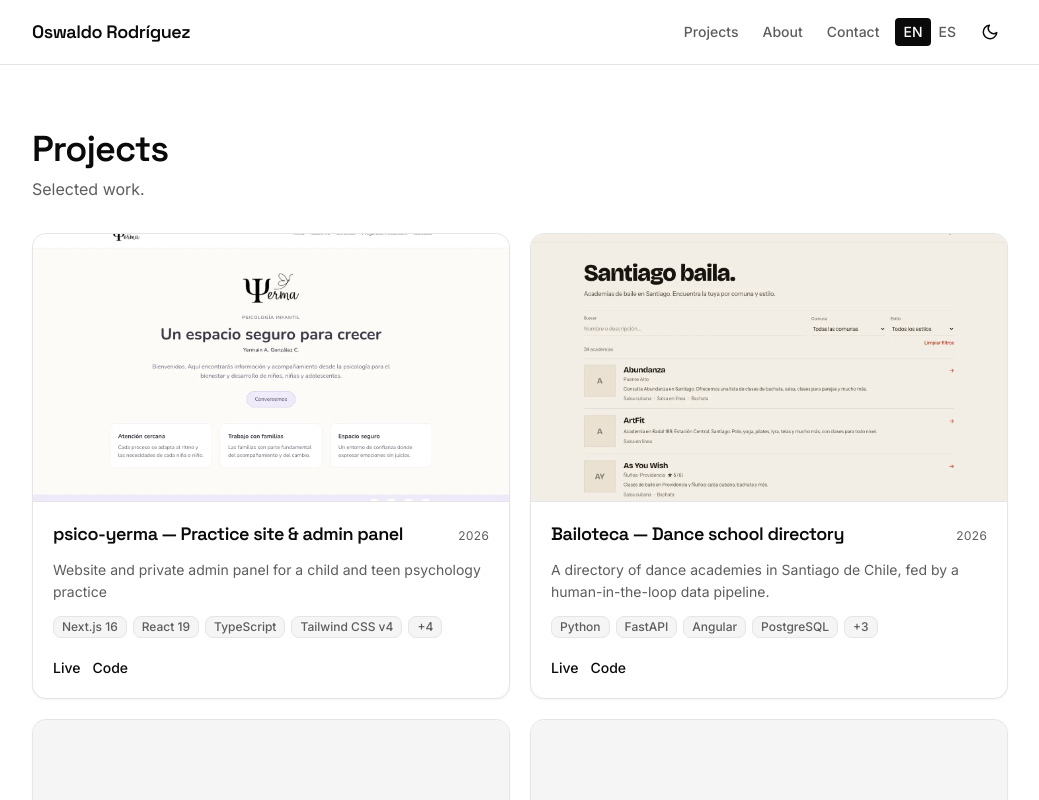
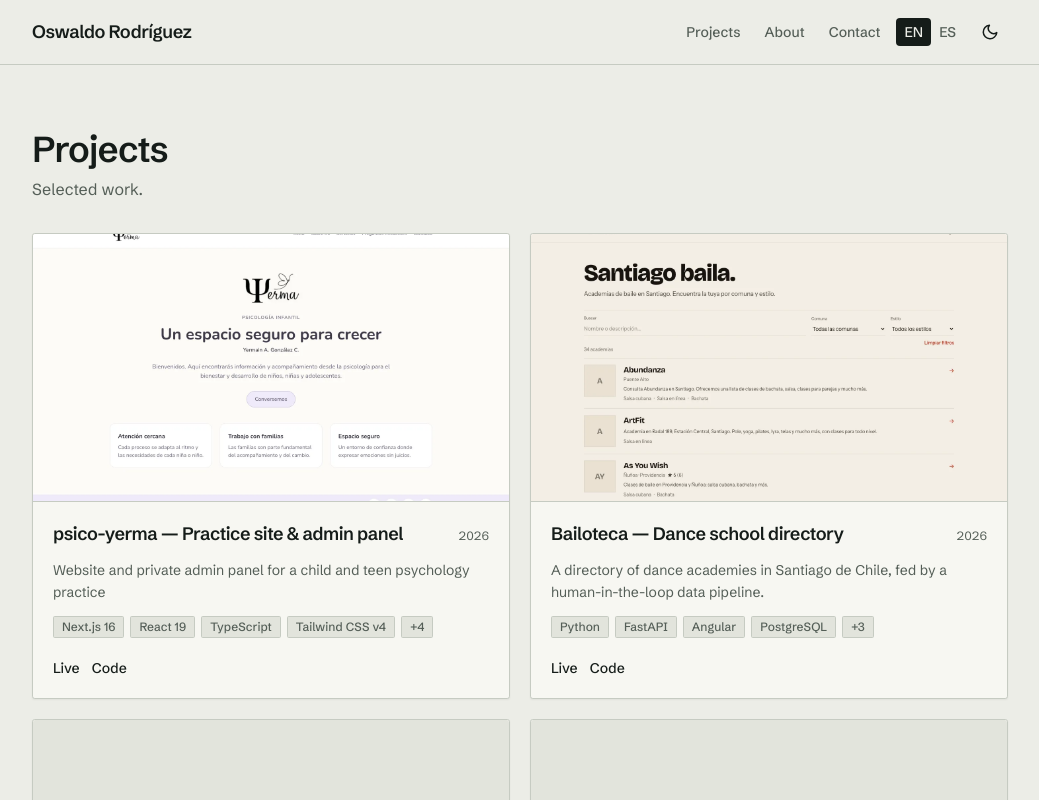
Before and after one commit to OswaldoRodriguez123/portfolio, a Next.js app: page /en/projects in a window 1280 px wide. Shown: the top 800 px of the page, without its empty margins (120-1159 px from the left). Built offline with nearby package versions, Linux system fonts and the light colour scheme; no server answers.

Commit message:
style: adopt the work-ledger palette and typefaces

```diff
--- a/app/[locale]/layout.tsx
+++ b/app/[locale]/layout.tsx
@@ -1,5 +1,5 @@
 import type { Metadata } from "next";
-import { Inter, Space_Grotesk } from "next/font/google";
+import { Schibsted_Grotesk, Source_Serif_4 } from "next/font/google";
 import { notFound } from "next/navigation";
 import { NextIntlClientProvider } from "next-intl";
 import { setRequestLocale } from "next-intl/server";
@@ -12,13 +12,13 @@ import { JsonLd } from "@/components/json-ld";
 import { isLocale, routing } from "@/i18n/routing";
 import { siteUrl } from "@/lib/seo";
 
-const inter = Inter({
-  variable: "--font-sans",
+const grotesk = Schibsted_Grotesk({
+  variable: "--font-grotesk",
   subsets: ["latin"],
 });
 
-const spaceGrotesk = Space_Grotesk({
-  variable: "--font-display",
+const serif = Source_Serif_4({
+  variable: "--font-source-serif",
   subsets: ["latin"],
 });
 
@@ -51,7 +51,7 @@ export default async function LocaleLayout({
     <html
       lang={locale}
       suppressHydrationWarning
-      className={`${inter.variable} ${spaceGrotesk.variable} h-full antialiased`}
+      className={`${grotesk.variable} ${serif.variable} h-full antialiased`}
     >
       <body className="flex min-h-full flex-col bg-background text-foreground">
         <JsonLd />
--- a/app/globals.css
+++ b/app/globals.css
@@ -7,23 +7,14 @@
 @theme inline {
   --color-background: var(--background);
   --color-foreground: var(--foreground);
-  --font-sans: var(--font-sans);
+  --font-sans: var(--font-grotesk);
   --font-mono: ui-monospace, SFMono-Regular, Menlo, Monaco, Consolas, "Liberation Mono", monospace;
   --font-heading: var(--font-display);
-  --font-display: var(--font-display);
-  --color-sidebar-ring: var(--sidebar-ring);
-  --color-sidebar-border: var(--sidebar-border);
-  --color-sidebar-accent-foreground: var(--sidebar-accent-foreground);
-  --color-sidebar-accent: var(--sidebar-accent);
-  --color-sidebar-primary-foreground: var(--sidebar-primary-foreground);
-  --color-sidebar-primary: var(--sidebar-primary);
-  --color-sidebar-foreground: var(--sidebar-foreground);
-  --color-sidebar: var(--sidebar);
-  --color-chart-5: var(--chart-5);
-  --color-chart-4: var(--chart-4);
-  --color-chart-3: var(--chart-3);
-  --color-chart-2: var(--chart-2);
-  --color-chart-1: var(--chart-1);
+  --font-display: var(--font-grotesk);
+  --font-serif: var(--font-source-serif);
+  --color-forest: var(--forest);
+  --color-on-forest: var(--on-forest);
+  --color-line: var(--line);
   --color-ring: var(--ring);
   --color-input: var(--input);
   --color-border: var(--border);
@@ -50,72 +41,52 @@
 }
 
 :root {
-  --background: oklch(1 0 0);
-  --foreground: oklch(0.145 0 0);
-  --card: oklch(1 0 0);
-  --card-foreground: oklch(0.145 0 0);
-  --popover: oklch(1 0 0);
-  --popover-foreground: oklch(0.145 0 0);
-  --primary: oklch(0.205 0 0);
-  --primary-foreground: oklch(0.985 0 0);
-  --secondary: oklch(0.97 0 0);
-  --secondary-foreground: oklch(0.205 0 0);
-  --muted: oklch(0.97 0 0);
-  --muted-foreground: oklch(0.48 0 0);
-  --accent: oklch(0.97 0 0);
-  --accent-foreground: oklch(0.205 0 0);
-  --destructive: oklch(0.577 0.245 27.325);
-  --border: oklch(0.922 0 0);
-  --input: oklch(0.922 0 0);
-  --ring: oklch(0.708 0 0);
-  --chart-1: oklch(0.87 0 0);
-  --chart-2: oklch(0.556 0 0);
-  --chart-3: oklch(0.439 0 0);
-  --chart-4: oklch(0.371 0 0);
-  --chart-5: oklch(0.269 0 0);
-  --radius: 0.625rem;
-  --sidebar: oklch(0.985 0 0);
-  --sidebar-foreground: oklch(0.145 0 0);
-  --sidebar-primary: oklch(0.205 0 0);
-  --sidebar-primary-foreground: oklch(0.985 0 0);
-  --sidebar-accent: oklch(0.97 0 0);
-  --sidebar-accent-foreground: oklch(0.205 0 0);
-  --sidebar-border: oklch(0.922 0 0);
-  --sidebar-ring: oklch(0.708 0 0);
+  --background: #ecede7;
+  --foreground: #151c19;
+  --card: #f7f7f2;
+  --card-foreground: #151c19;
+  --popover: #f7f7f2;
+  --popover-foreground: #151c19;
+  --primary: #0f2a24;
+  --primary-foreground: #f1f1ea;
+  --secondary: #e2e4dc;
+  --secondary-foreground: #151c19;
+  --muted: #e2e4dc;
+  --muted-foreground: #545e57;
+  --accent: #2447c9;
+  --accent-foreground: #ffffff;
+  --destructive: #a3271b;
+  --border: #c6cbc2;
+  --input: #c6cbc2;
+  --ring: #2447c9;
+  --forest: #0f2a24;
+  --on-forest: #f1f1ea;
+  --line: #c6cbc2;
+  --radius: 0.125rem;
 }
 
 .dark {
-  --background: oklch(0.145 0 0);
-  --foreground: oklch(0.985 0 0);
-  --card: oklch(0.205 0 0);
-  --card-foreground: oklch(0.985 0 0);
-  --popover: oklch(0.205 0 0);
-  --popover-foreground: oklch(0.985 0 0);
-  --primary: oklch(0.922 0 0);
-  --primary-foreground: oklch(0.205 0 0);
-  --secondary: oklch(0.269 0 0);
-  --secondary-foreground: oklch(0.985 0 0);
-  --muted: oklch(0.269 0 0);
-  --muted-foreground: oklch(0.708 0 0);
-  --accent: oklch(0.269 0 0);
-  --accent-foreground: oklch(0.985 0 0);
-  --destructive: oklch(0.704 0.191 22.216);
-  --border: oklch(1 0 0 / 10%);
-  --input: oklch(1 0 0 / 15%);
-  --ring: oklch(0.556 0 0);
-  --chart-1: oklch(0.87 0 0);
-  --chart-2: oklch(0.556 0 0);
-  --chart-3: oklch(0.439 0 0);
-  --chart-4: oklch(0.371 0 0);
-  --chart-5: oklch(0.269 0 0);
-  --sidebar: oklch(0.205 0 0);
-  --sidebar-foreground: oklch(0.985 0 0);
-  --sidebar-primary: oklch(0.488 0.243 264.376);
-  --sidebar-primary-foreground: oklch(0.985 0 0);
-  --sidebar-accent: oklch(0.269 0 0);
-  --sidebar-accent-foreground: oklch(0.985 0 0);
-  --sidebar-border: oklch(1 0 0 / 10%);
-  --sidebar-ring: oklch(0.556 0 0);
+  --background: #0e1512;
+  --foreground: #ecede7;
+  --card: #16211c;
+  --card-foreground: #ecede7;
+  --popover: #16211c;
+  --popover-foreground: #ecede7;
+  --primary: #ecede7;
+  --primary-foreground: #0e1512;
+  --secondary: #1c2822;
+  --secondary-foreground: #ecede7;
+  --muted: #1c2822;
+  --muted-foreground: #a7b0a9;
+  --accent: #8fa6ff;
+  --accent-foreground: #0e1512;
+  --destructive: #f07167;
+  --border: #2a3630;
+  --input: #2a3630;
+  --ring: #8fa6ff;
+  --forest: #0f2a24;
+  --on-forest: #f1f1ea;
+  --line: #2a3630;
 }
 
 @layer base {
```
